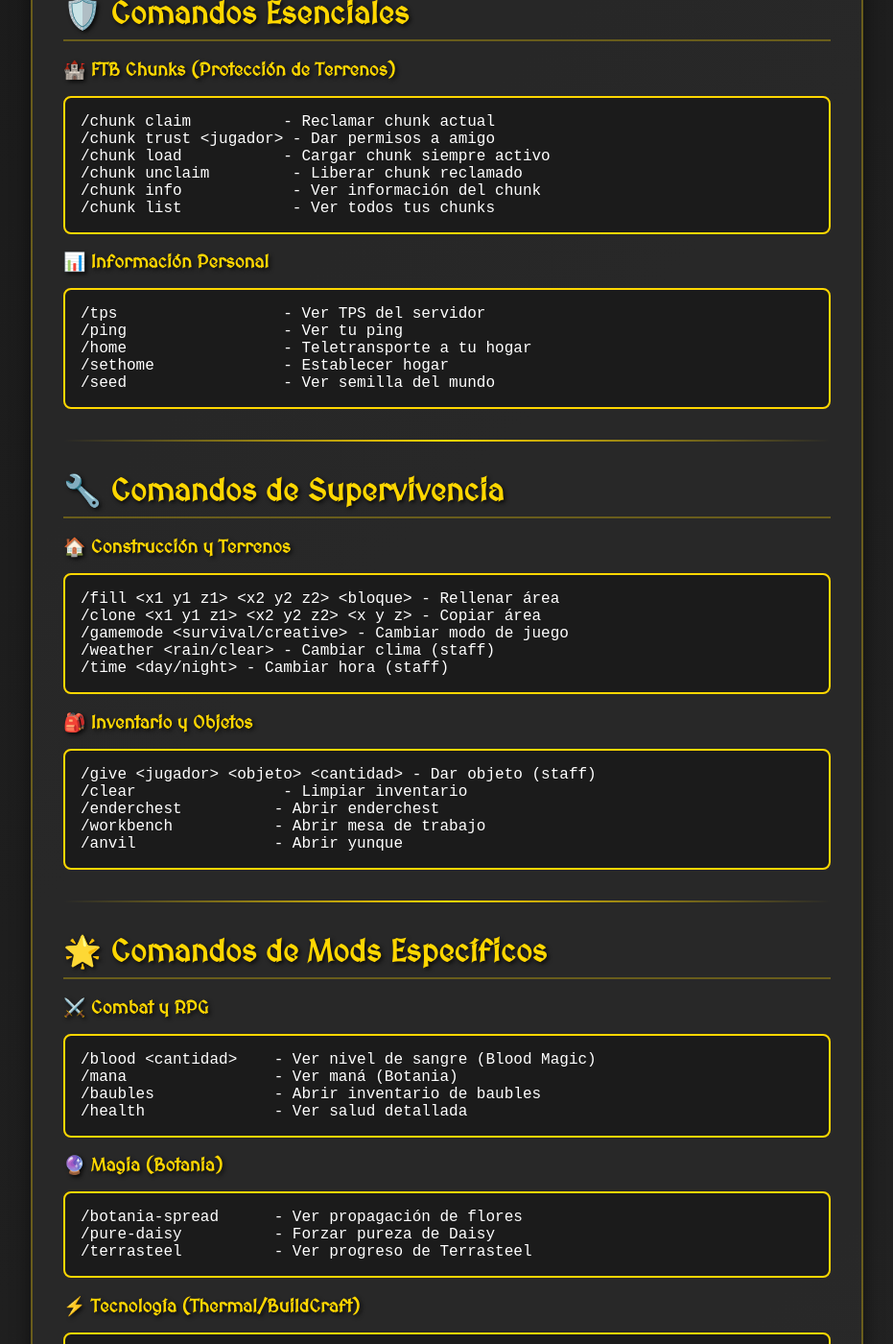
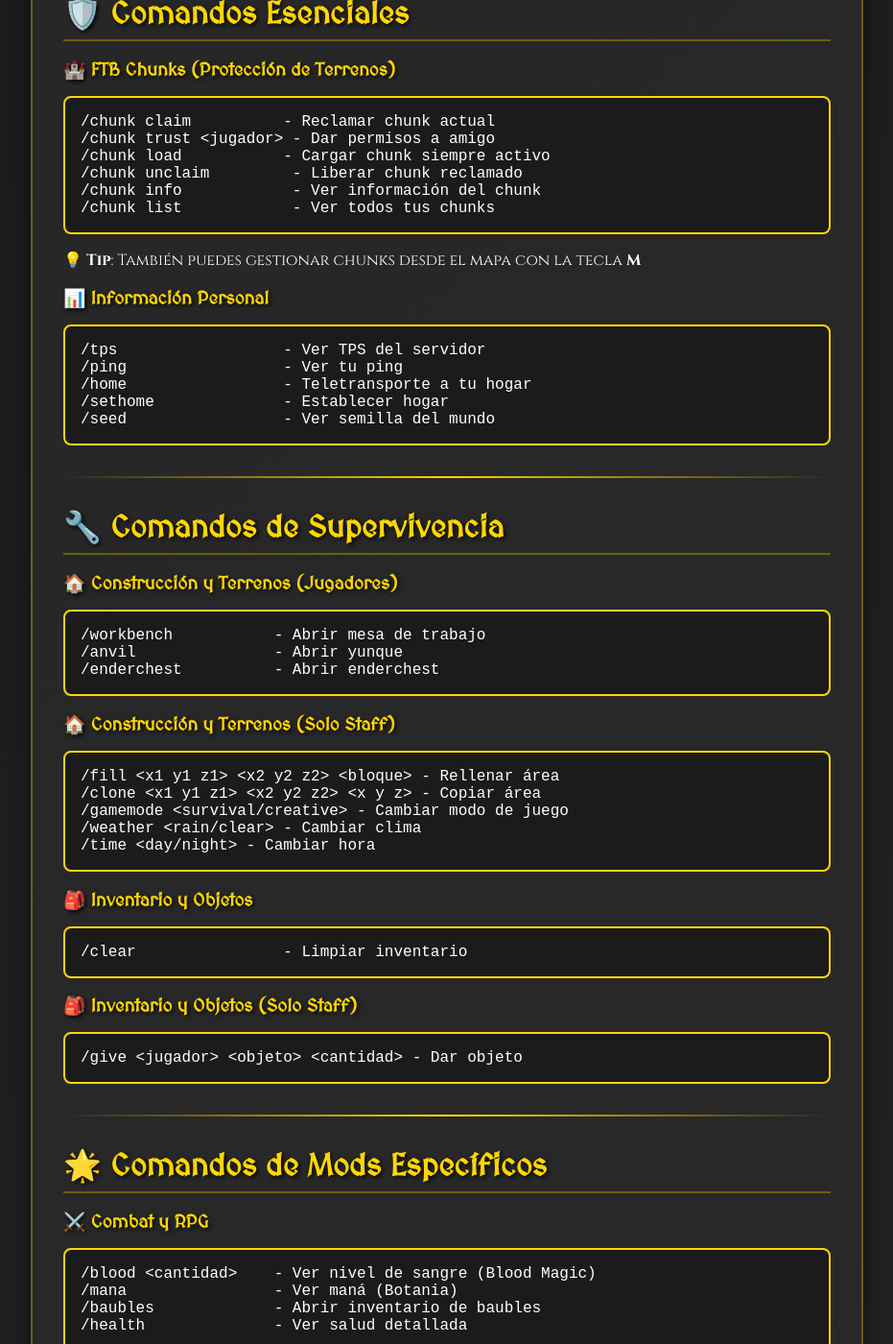
Before and after one commit to evilthork/iberiansmc, a Jekyll site: the page built from comandos.md, in a window 1280 px wide and 1400 px high, scrolled down 409 px. Shown: the whole window at 96% size, without its empty margins (174-1105 px from the left). Built offline with Jekyll 4.4.1, drawn with Linux system fonts in a browser that asks for light colours.

Commit message:
Corregir comandos - separar comandos de staff y añadir tip de tecla M para FTB Chunks

````diff
--- a/comandos.md
+++ b/comandos.md
@@ -20,6 +20,7 @@ title: "Comandos Principales - Mundo de Fantasía y Creación"
 /chunk info            - Ver información del chunk
 /chunk list            - Ver todos tus chunks
 ```
+**💡 Tip**: También puedes gestionar chunks desde el mapa con la tecla **M**
 
 ### 📊 **Información Personal**
 ```
@@ -34,22 +35,30 @@ title: "Comandos Principales - Mundo de Fantasía y Creación"
 
 ## 🔧 **Comandos de Supervivencia**
 
-### 🏠 **Construcción y Terrenos**
+### 🏠 **Construcción y Terrenos (Jugadores)**
+```
+/workbench           - Abrir mesa de trabajo
+/anvil               - Abrir yunque
+/enderchest          - Abrir enderchest
+```
+
+### 🏠 **Construcción y Terrenos (Solo Staff)**
 ```
 /fill <x1 y1 z1> <x2 y2 z2> <bloque> - Rellenar área
 /clone <x1 y1 z1> <x2 y2 z2> <x y z> - Copiar área
 /gamemode <survival/creative> - Cambiar modo de juego
-/weather <rain/clear> - Cambiar clima (staff)
-/time <day/night> - Cambiar hora (staff)
+/weather <rain/clear> - Cambiar clima
+/time <day/night> - Cambiar hora
 ```
 
 ### 🎒 **Inventario y Objetos**
 ```
-/give <jugador> <objeto> <cantidad> - Dar objeto (staff)
 /clear                - Limpiar inventario
-/enderchest          - Abrir enderchest
-/workbench           - Abrir mesa de trabajo
-/anvil               - Abrir yunque
+```
+
+### 🎒 **Inventario y Objetos (Solo Staff)**
+```
+/give <jugador> <objeto> <cantidad> - Dar objeto
 ```
 
 ---
````
